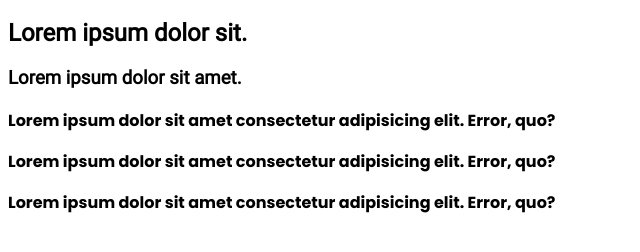
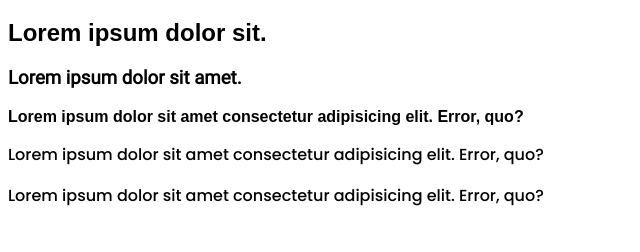
Before and after one commit to poloziukvlad/CSS-hw-011, a plain HTML site: page index.html in a window 1280 px wide. Shown: the part 62-314 px from the top of the page, without its empty margins (0-640 px from the left). Drawn offline with Linux system fonts and the light colour scheme.

Commit message:
alternate font bold

```diff
--- a/index.html
+++ b/index.html
@@ -11,12 +11,21 @@
 </head>
 <body>
     <h1>Lorem, ipsum dolor.</h1>
-    <h2>Lorem ipsum dolor sit.</h2>
+
+    <div class="first-text">
+        <h2>Lorem ipsum dolor sit.</h2>
+    </div>
+
     <h3>Lorem ipsum dolor sit amet.</h3>
 
-    <p>Lorem ipsum dolor sit amet consectetur adipisicing elit. Error, quo?</p>
-    <p>Lorem ipsum dolor sit amet consectetur adipisicing elit. Error, quo?</p>
-    <p>Lorem ipsum dolor sit amet consectetur adipisicing elit. Error, quo?</p>
+    <div class="second-text">
+        <p>Lorem ipsum dolor sit amet consectetur adipisicing elit. Error, quo?</p>
+    </div>
+    <div class="third-text">
+        <p>Lorem ipsum dolor sit amet consectetur adipisicing elit. Error, quo?</p>
+        <p>Lorem ipsum dolor sit amet consectetur adipisicing elit. Error, quo?</p>
+    </div>
+
 
 </body>
 </html>
--- a/styles.css
+++ b/styles.css
@@ -5,11 +5,21 @@
 
 
 
-h1,h2,h3 {
+h1,h3{
     font-family: Roboto;
 }
 
-p {
+.first-text h2 {
+    font-family: sans-serif;
+    font-weight: bold;
+}
+
+.second-text p {
+    font-family: sans-serif;
+    font-weight: bold;
+}
+
+.third-text p {
     font-family: "Poppins", sans-serif;;
-    font-weight: 700;
+    font-weight: 500;
 }
```
